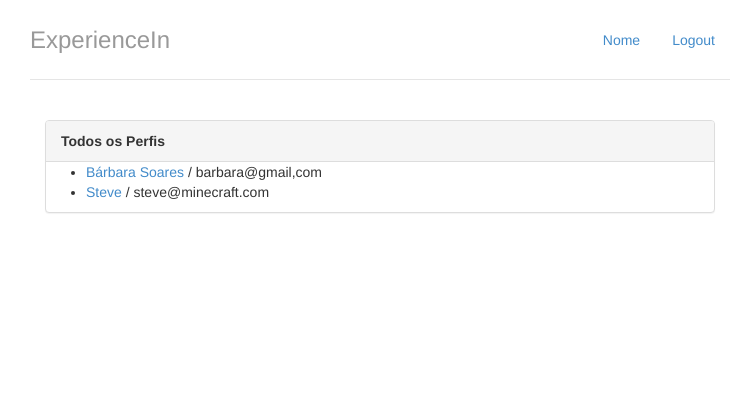
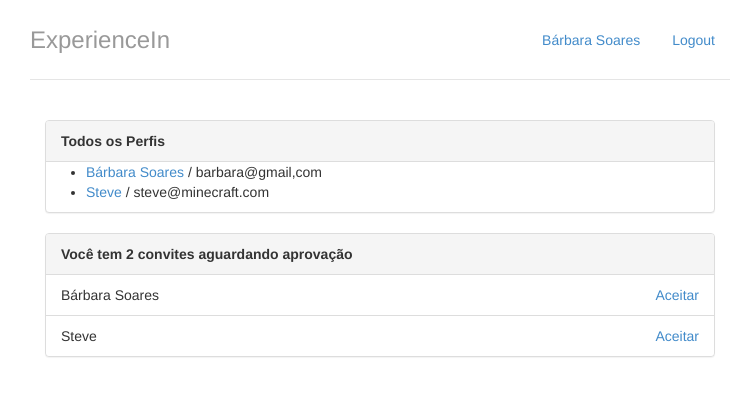
Before and after one commit to breendacaroline/Experiencein, a Django app: page / in a window 1280 px wide. Shown: the top 396 px of the page, without its empty margins (260-1006 px from the left). Run offline with Django 3.2, Linux system fonts and the light colour scheme; data comes from the database, SQL or seed files in the repository; both versions use the stored data as it was after the commit.

Commit message:
Arquivos do oitavo módulo do projeto

```diff
--- a/perfis/templates/base.html
+++ b/perfis/templates/base.html
@@ -12,7 +12,7 @@
         <div class="container">
         <div class="header">
             <ul class="nav nav-pills pull-right">
-            <li class=""><a href="{% url 'index' %}">Nome</a></li>
+            <li class=""><a href="{% url 'index' %}">{{perfil_logado.nome}}</a></li>
             <li class=""><a href="/logout/">Logout</a></li>
             </ul>
             <h3 class="text-muted">ExperienceIn</h3>
--- a/perfis/templates/index.html
+++ b/perfis/templates/index.html
@@ -1,4 +1,4 @@
-{% extends "base.html" %}]
+{% extends "base.html" %}
 
 {% block body %}
 <div class="col-lg-12">
@@ -6,7 +6,6 @@
         <div class="panel-heading">
             <strong>Todos os Perfis</strong>
         </div>
-
         {% if perfis %}
           <ul>
               {% for perfil in perfis %}
@@ -19,5 +18,27 @@
           <p>Nenhum Perfil encontrado</p>
         {% endif %}
     </div>
+
+    <div class="panel panel-default">
+        {% with total_de_convites=perfil_logado.convites_recebidos.count %}
+          {% if total_de_convites %}
+              <div class="panel-heading">
+                  <strong>Você tem {{ total_de_convites }} convite{{ total_de_convites|pluralize }} aguardando aprovação</strong>
+              </div>
+              <ul class="list-group">
+                  {% for convite in perfil_logado.convites_recebidos.all %}
+                      <li class="list-group-item">
+                              {{ convite.solicitante.nome }}
+                              <a href="#" class="pull-right">Aceitar</a>
+                      </li>
+                  {% endfor %}
+              </ul>
+          {% else %}
+              <div class="panel-body">
+                  <p>Nenhum convite recebido </p>
+              </div>
+          {% endif %}
+        {% endwith %}
+    </div>
 </div>
 {% endblock %}
--- a/perfis/views.py
+++ b/perfis/views.py
@@ -4,12 +4,12 @@ from perfis.models import Perfil
 from django.shortcuts import redirect
 
 def index(request):
-    return render(request, 'index.html', { 'perfis' : Perfil.objects.all()})
+    return render(request, 'index.html', { 'perfis' : Perfil.objects.all(), 'perfil_logado' : get_perfil_logado(request)})
 
 def exibir(request, perfil_id):
 
     perfil = Perfil.objects.get(id=perfil_id)
-    return render(request, 'perfil.html', {'perfil' : perfil})
+    return render(request, 'perfil.html', {'perfil' : perfil, 'perfil_logado' : get_perfil_logado(request)})
 
 def convidar(request, perfil_id):
     perfil_a_convidar = Perfil.objects.get(id=perfil_id)
```
Also changed, not shown: db.sqlite3. Lines whose indentation alone changed are shown as unchanged.
